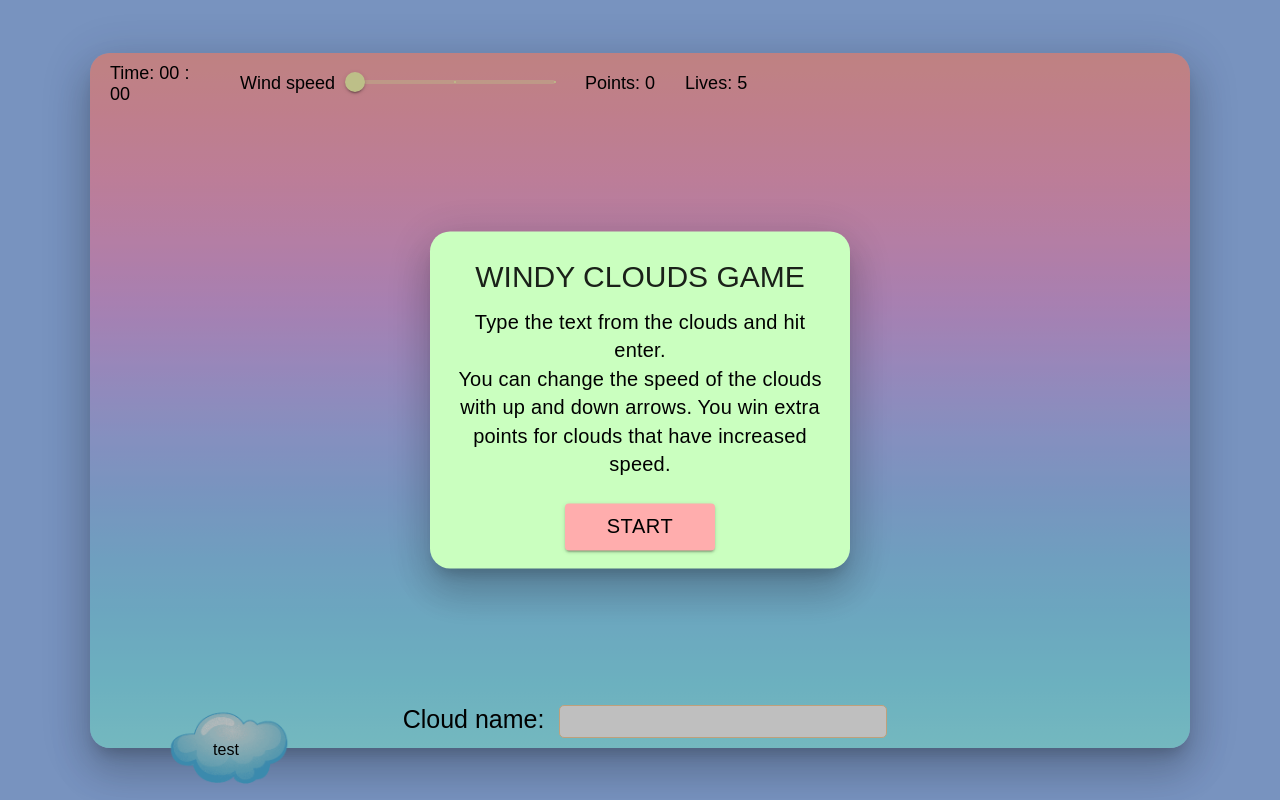
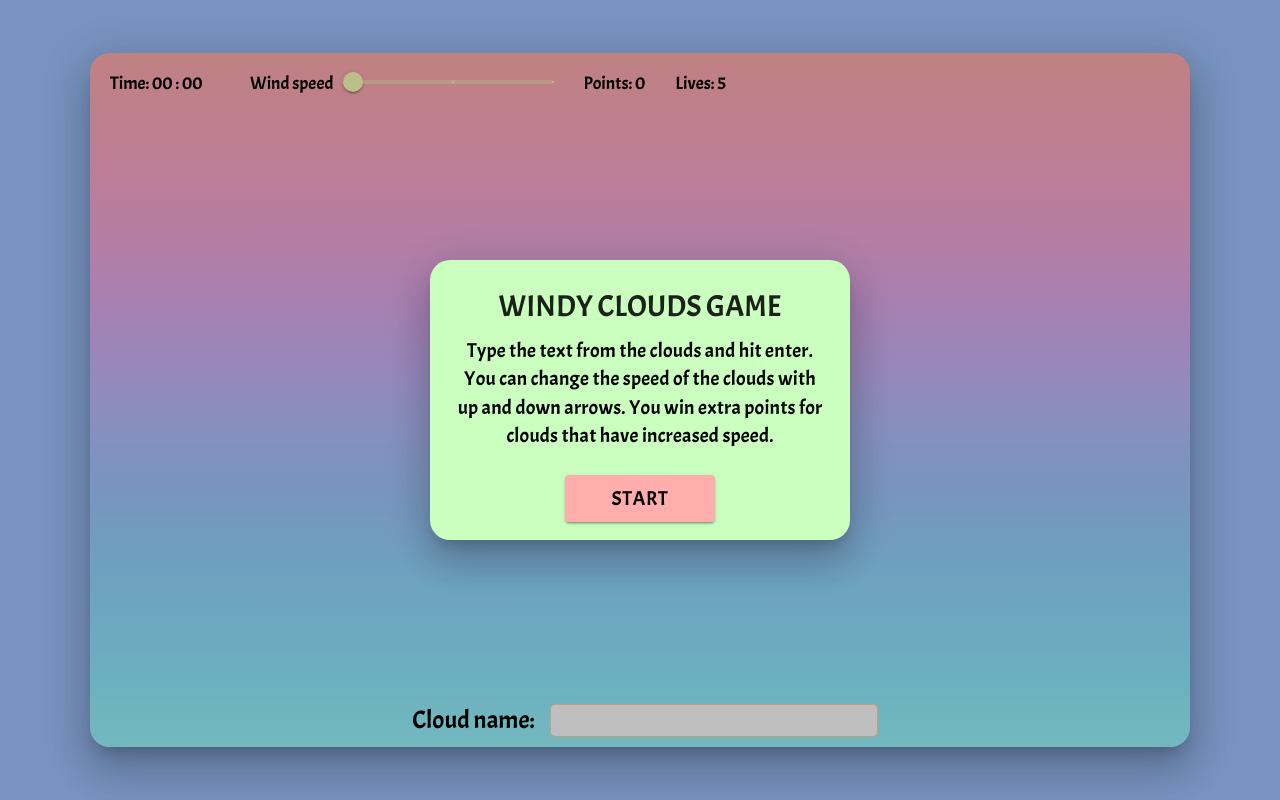
Before and after one commit to morarasu-alexandru/windy-clouds, a React (Create React App) app: page / in a window 1280 px wide. Built offline with nearby package versions, Linux system fonts and the light colour scheme.

Commit message:
solved mini bugs

```diff
--- a/public/index.html
+++ b/public/index.html
@@ -3,6 +3,9 @@
   <head>
     <meta charset="utf-8" />
     <link rel="icon" href="%PUBLIC_URL%/favicon.ico" />
+    <style>
+      @import url('https://fonts.googleapis.com/css2?family=Acme&family=Open+Sans&display=swap');
+    </style>
     <meta name="viewport" content="width=device-width, initial-scale=1" />
     <meta name="theme-color" content="#000000" />
     <meta
--- a/src/components/cloudsSection/cloudsSection.jsx
+++ b/src/components/cloudsSection/cloudsSection.jsx
@@ -6,8 +6,6 @@ import style from "./cloudsSection.module.scss";
 const CloudsSection = memo(() => {
   const { activeClouds, handleDestroyCloud, decreaseOneLive } =
     useContext(GameContext);
-
-  console.log("activeClouds: ", activeClouds);
 
   return (
     <section className={style.CloudsSection}>
--- a/src/components/endModal/endModal.jsx
+++ b/src/components/endModal/endModal.jsx
@@ -1,4 +1,4 @@
-import React, { useContext } from "react";
+import React, { useCallback, useContext } from "react";
 import ModalCustom from "../modalCustom/modalCustom";
 import CardContent from "@mui/material/CardContent";
 import Typography from "@mui/material/Typography";
@@ -8,9 +8,16 @@ import CardActions from "@mui/material/CardActions";
 import { GameContext } from "../../context/gameContext";
 import style from "../endModal/endModal.module.scss";
 
-const EndModal = () => {
+const EndModal = ({ inputRef }) => {
   const { isEndModalOpen, finalPoints, handleStartGame } =
     useContext(GameContext);
+
+  const onHandleStart = useCallback(() => {
+    handleStartGame();
+    setTimeout(() => {
+      inputRef.current.focus();
+    });
+  }, [handleStartGame, inputRef]);
 
   return (
     <ModalCustom isOpen={isEndModalOpen}>
@@ -40,7 +47,7 @@ const EndModal = () => {
           classes={{
             root: style.button,
           }}
-          onClick={handleStartGame}
+          onClick={onHandleStart}
           variant={"contained"}
           color="primary"
         >
--- a/src/components/game/game.jsx
+++ b/src/components/game/game.jsx
@@ -1,4 +1,4 @@
-import React, { useContext, useMemo } from "react";
+import React, { useContext, useMemo, useRef } from "react";
 import Box from "@mui/material/Box";
 import Slider from "@mui/material/Slider";
 import StartModal from "../startModal/startModal";
@@ -26,20 +26,12 @@ const Game = () => {
     handlePlayerTextChange,
   } = useContext(GameContext);
 
-  const testCloud = useMemo(
-    () => ({
-      label: "test",
-      id: "random",
-      style: Math.floor(Math.random() * 500),
-      lifetime: 60000,
-      pointsMultiplier: 10,
-    }),
-    []
-  );
+  const inputRef = useRef(null);
+
   return (
     <main className={style.GameBoard}>
-      <StartModal />
-      <EndModal />
+      <StartModal inputRef={inputRef} />
+      <EndModal inputRef={inputRef} />
 
       <header className={style.header}>
         <section className={style.timeSection}>
@@ -78,18 +70,14 @@ const Game = () => {
       </header>
 
       <CloudsSection />
-      <div style={{ marginLeft: "190px" }}>
-        <Cloud
-          cloud={testCloud}
-          decreaseOneLive={() => {}}
-          autoDestroyCloud={() => {}}
-        />
-      </div>
+
       <div className={style.inputContainer}>
         <label className={style.inputLabel} htmlFor="playerText">
           Cloud name:{" "}
         </label>
         <input
+          autoFocus
+          ref={inputRef}
           id="playerText"
           className={style.inputField}
           type="text"
--- a/src/components/game/game.module.scss
+++ b/src/components/game/game.module.scss
@@ -9,6 +9,7 @@
 }
 
 .header {
+  height: 51px;
   display: flex;
   flex-direction: row;
   box-sizing: border-box;
@@ -37,7 +38,7 @@
 }
 
 .timeSection {
-  width: 100px;
+  min-width: 110px;
 }
 
 .statsPoints {
--- a/src/components/modalCustom/modalCustom.jsx
+++ b/src/components/modalCustom/modalCustom.jsx
@@ -36,7 +36,6 @@ const ModalCustom = ({ isOpen, children }) => {
       open={isOpen}
       aria-labelledby="modal-modal-title"
       aria-describedby="modal-modal-description"
-      className={"test"}
       classes={{
         root: style.modalWrapper,
       }}
--- a/src/components/startModal/startModal.jsx
+++ b/src/components/startModal/startModal.jsx
@@ -8,13 +8,18 @@ import ModalCustom from "../modalCustom/modalCustom";
 import { GameContext } from "../../context/gameContext";
 import style from "./startModal.module.scss";
 
-const StartModal = () => {
+const StartModal = ({ inputRef }) => {
   const { handleStartGame, isStartModalOpen } = useContext(GameContext);
+
+  const onHandleStart = useCallback(() => {
+    handleStartGame();
+    setTimeout(() => {
+      inputRef.current.focus();
+    });
+  }, [handleStartGame, inputRef]);
 
   return (
     <ModalCustom isOpen={isStartModalOpen}>
-      <>
-        <CardActionArea classes={{ root: style.cardActionArea }}>
       <CardContent classes={{ root: style.cardContent }}>
         <Typography
           classes={{ root: style.cardTitle }}
@@ -42,14 +47,13 @@ const StartModal = () => {
             root: style.text,
           }}
         >
-              You can change the speed of the clouds with up and down arrows.
-              You win extra points for clouds that have increased speed.
+          You can change the speed of the clouds with up and down arrows. You
+          win extra points for clouds that have increased speed.
         </Typography>
       </CardContent>
-        </CardActionArea>
       <CardActions>
         <Button
-            onClick={handleStartGame}
+          onClick={onHandleStart}
           variant={"contained"}
           classes={{
             root: style.button,
@@ -58,7 +62,6 @@ const StartModal = () => {
           Start
         </Button>
       </CardActions>
-      </>
     </ModalCustom>
   );
 };
```
Also changed, not shown: src/components/modalCustom/modalCustom.module.scss (line endings or trailing spaces). Lines whose indentation alone changed are shown as unchanged.
